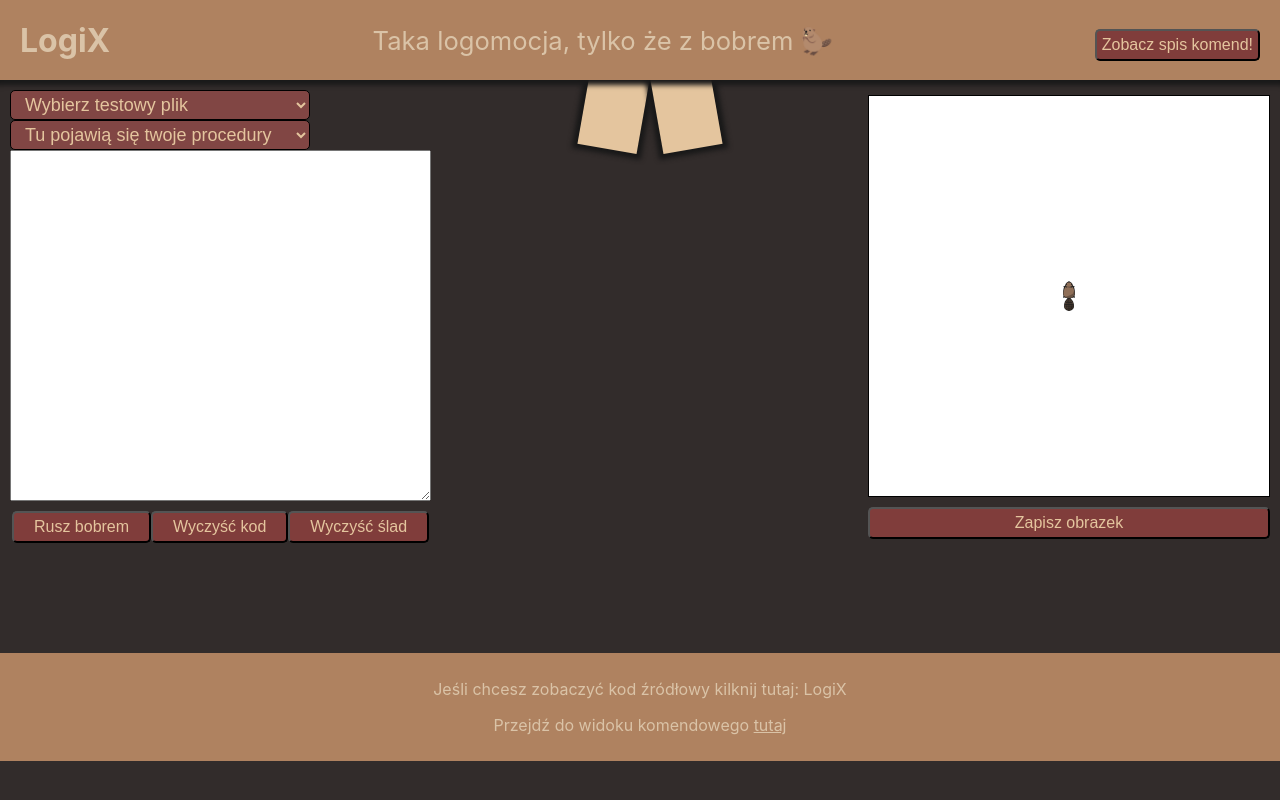
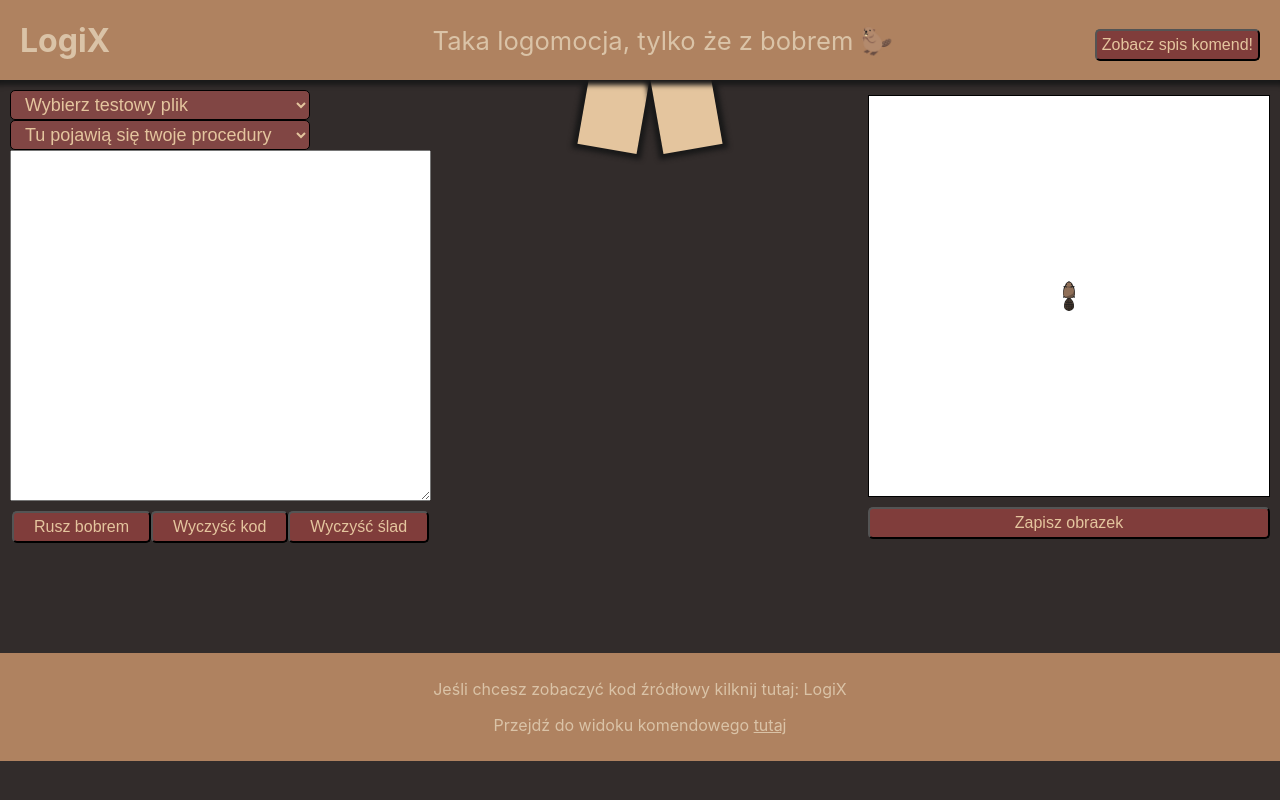
Before and after one commit to bwozniczka/LogiX-kompilatory, a website built with Vite: page index.html in a window 1280 px wide. Built offline with nearby package versions, Linux system fonts and the light colour scheme; what antlr4 would draw is missing.

Commit message:
minor fixes

```diff
--- a/src/DrawVisitor.js
+++ b/src/DrawVisitor.js
@@ -391,6 +391,7 @@ export class DrawVisitor extends LogiXVisitor {
       this.visit(blok);
     }
   }
+
   visitPorownanie(ctx) {
     let left = this.getParam(ctx.wyrazenie()[0]);
     let operator = ctx.operatorPorownania().getText();
--- a/src/index.css
+++ b/src/index.css
@@ -31,6 +31,7 @@ body {
 
 .top-bar>p {
   font-size: 1.6rem;
+  margin-left: 120px;
 }
 
 .main-box {
```
